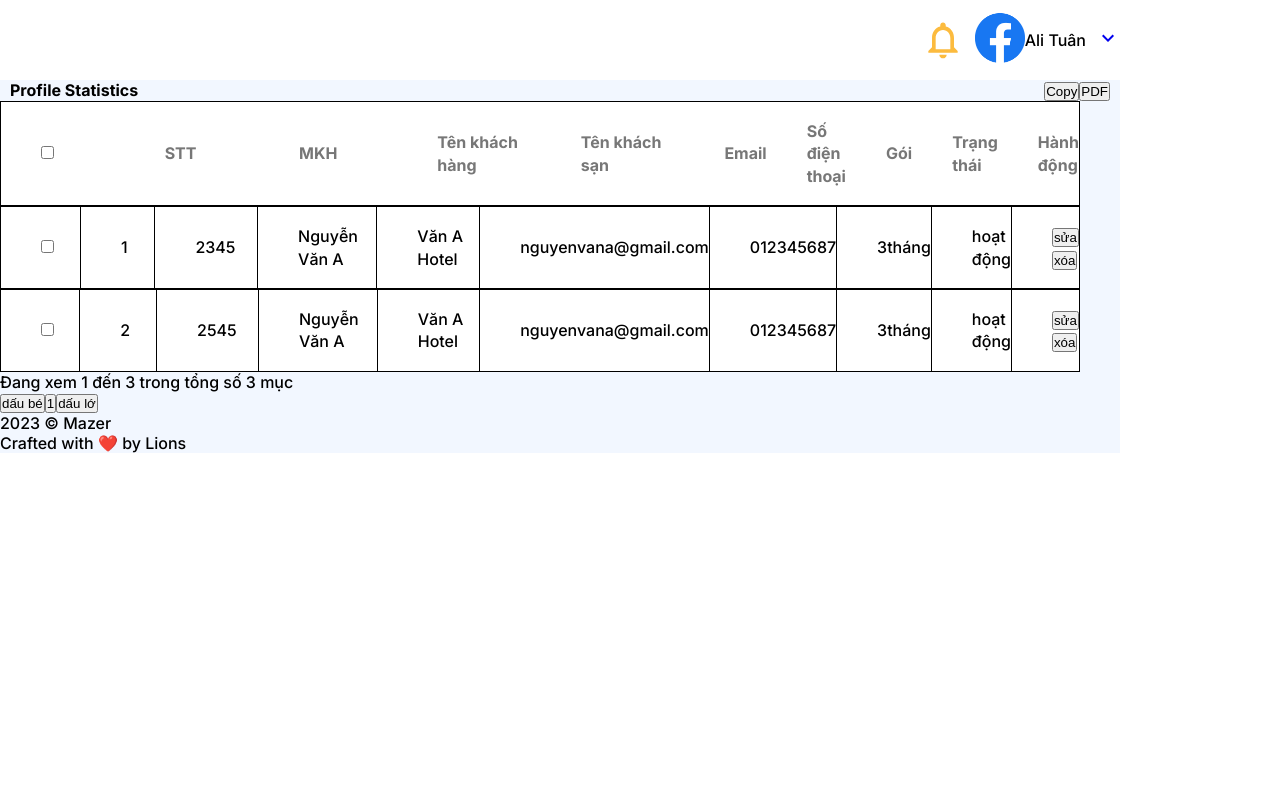
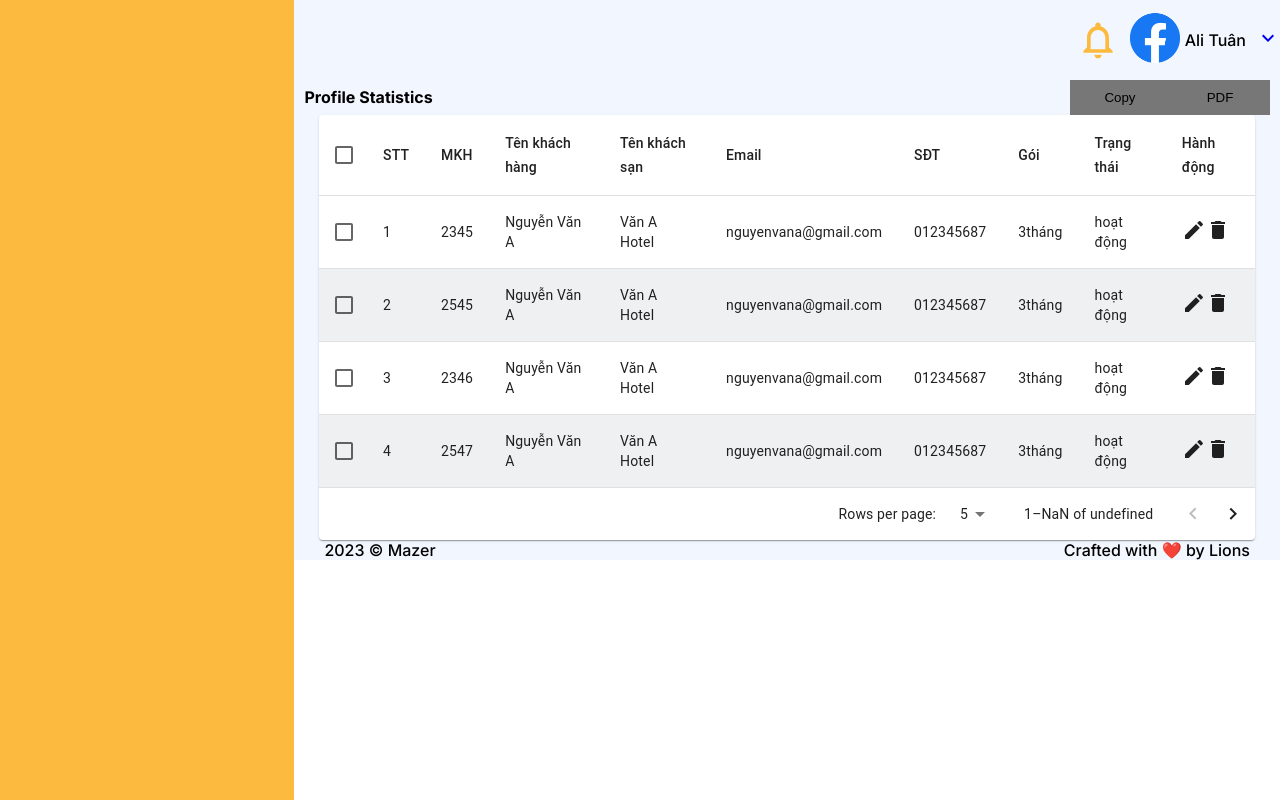
Before and after one commit to TaiNguyen00/lionscustomer, a React (Vite) app: page /manageClient in a window 1280 px wide. Built offline with nearby package versions, Linux system fonts and the light colour scheme.

Commit message:
Trang thanh toán thành công, admin quản lý khách hàng, component room

```diff
--- a/src/pages/Invoice/index.jsx
+++ b/src/pages/Invoice/index.jsx
@@ -66,14 +66,14 @@ const Invoice = () => {
 
       <table className={clsx(styles.table)}>
         <tr className={clsx(styles.tr)}>
-          <td>Gói</td>
-          <td>Số tiền</td>
+          <td className={clsx(styles.td)}>Gói</td>
+          <td className={clsx(styles.td)}>Số tiền</td>
 
 
         </tr>
         <tr>
-          <td>VIP</td>
-          <td>{formatNumber()}</td>
+          <td className={clsx(styles.td)}>VIP</td>
+          <td className={clsx(styles.td)}>{formatNumber()}</td>
 
 
         </tr>
--- a/src/pages/Invoice/invoice.module.scss
+++ b/src/pages/Invoice/invoice.module.scss
@@ -50,10 +50,9 @@ $bluecolor: #195B97;
 
 
 .table,
-tr,
-td {
+.tr,
+.td {
     margin: 0 auto;
-    border: 1px solid black;
     border-collapse: collapse;
     width: 90%;
 
@@ -71,6 +70,7 @@ td {
     padding: 10px;
     text-align: center;
     width: 33.33%;
+    border: 1px solid black;
 }
 
 .table>.tr {
--- a/src/pages/ManageClient/index.jsx
+++ b/src/pages/ManageClient/index.jsx
@@ -2,8 +2,56 @@ import { clsx } from 'clsx';
 import styles from './manageClient.module.scss'
 import NotificationsNoneIcon from '@mui/icons-material/NotificationsNone';
 import KeyboardArrowDownIcon from '@mui/icons-material/KeyboardArrowDown';
+import EditIcon from '@mui/icons-material/Edit';
+import DeleteIcon from '@mui/icons-material/Delete';
 import avt from '~/assets/images/1.png'
+import { Checkbox, Paper, Table, TableBody, TableCell, TableContainer, TableHead, TablePagination, TableRow } from '@mui/material';
+import { useState } from 'react';
 const ManageClient = () => {
+    const handleChangePage = (event, newspage) => {
+        changePage(newspage)
+    }
+
+    const handleRowsPerPage = (event) => {
+        changeRowperpage(+event.target.value)
+        changePage(0);
+    }
+    const [page, changePage] = useState(0);
+    const [rowperpage, changeRowperpage] = useState(5);
+    const columns = [
+        {
+            id: '1',
+            name: 'STT',
+        }, {
+            id: '2',
+            name: 'MKH',
+        }, {
+            id: '3',
+            name: 'Tên khách hàng',
+        },
+        {
+            id: '4',
+            name: 'Tên khách sạn',
+        }, {
+            id: '5',
+            name: 'Email',
+        }
+        , {
+            id: '6',
+            name: 'SĐT',
+        },
+        {
+            id: '7',
+            name: 'Gói',
+        }, {
+            id: '8',
+            name: 'Trạng thái'
+        }
+        , {
+            id: '9',
+            name: 'Hành động'
+        }
+    ]
     const clients = [
         {
             stt: 1,
@@ -24,10 +72,35 @@ const ManageClient = () => {
             phoneNumber: "012345687",
             package: '3tháng',
             status: 'hoạt động',
-        }
+        },
+        {
+            stt: 3,
+            mkh: 2346,
+            name: "Nguyễn Văn A",
+            nameHotel: "Văn A Hotel",
+            email: "nguyenvana@gmail.com",
+            phoneNumber: "012345687",
+            package: '3tháng',
+            status: 'hoạt động',
+        },
+        {
+            stt: 4,
+            mkh: 2547,
+            name: "Nguyễn Văn A",
+            nameHotel: "Văn A Hotel",
+            email: "nguyenvana@gmail.com",
+            phoneNumber: "012345687",
+            package: '3tháng',
+            status: 'hoạt động',
+        },
+
     ]
     return (
         <div className={clsx(styles.container)}>
+            <nav>
+
+            </nav>
+            <aside>
                 <header>
                     <div className={clsx(styles.alert)}>
                         <NotificationsNoneIcon className={clsx(styles.iconStyles)} />
@@ -53,55 +126,74 @@ const ManageClient = () => {
                             <button>PDF</button>
                         </div>
                     </div>
-                <div className={clsx(styles.data)}>
-                    <table className={clsx(styles.tableHead)}>
-                        <tr>
-                            <th><input type="checkbox" /></th>
-                            <th>STT</th>
-                            <th>MKH</th>
-                            <th>Tên khách hàng</th>
-                            <th>Tên khách sạn</th>
-                            <th>Email</th>
-                            <th>Số điện thoại</th>
-                            <th>Gói</th>
-                            <th>Trạng thái</th>
-                            <th>Hành động</th>
-                        </tr>
-                    </table>
-                    <div id="loading">
+
+                    <Paper className={clsx(styles.paper)}>
+                        <TableContainer>
+                            <Table>
+                                <TableHead>
+                                    <TableRow>
+                                        <TableCell padding="checkbox">
+                                            <Checkbox />
+                                        </TableCell>
+                                        {
+                                            columns.map((column) => {
+                                                return (
+                                                    <TableCell key={column.id}>{column.name}</TableCell>
+                                                )
+                                            })
+                                        }
+                                    </TableRow>
+                                </TableHead>
+                                <TableBody>
                                     {
                                         clients.map((user) => {
                                             return (
-                                    <table className={clsx(styles.tableBody)} key={user.mkh}>
-                                        <tr>
-                                            <td><input type="checkbox" /></td>
-                                            <td>{user.stt}</td>
-                                            <td>{user.mkh}</td>
-                                            <td>{user.name}</td>
-                                            <td>{user.nameHotel}</td>
-                                            <td>{user.email}</td>
-                                            <td>{user.phoneNumber}</td>
-                                            <td>{user.package}</td>
-                                            <td>{user.status}</td>
-                                            <td>
-                                                <button>sửa</button>
-                                                <button>xóa</button>
-                                            </td>
-                                        </tr>
-                                    </table>
-                                );
+                                                <TableRow key={user.mkh} className={clsx(styles.tr)}>
+                                                    <TableCell padding="checkbox" >
+                                                        <Checkbox />
+                                                    </TableCell>
+                                                    <TableCell>{user.stt}</TableCell>
+                                                    <TableCell>{user.mkh}</TableCell>
+                                                    <TableCell>{user.name}</TableCell>
+                                                    <TableCell>{user.nameHotel}</TableCell>
+                                                    <TableCell>{user.email}</TableCell>
+                                                    <TableCell>{user.phoneNumber}</TableCell>
+                                                    <TableCell>{user.package}</TableCell>
+                                                    <TableCell>{user.status}</TableCell>
+                                                    <TableCell >
+                                                        <EditIcon />
+                                                        <DeleteIcon />
+                                                    </TableCell>
+                                                </TableRow>
+                                            )
                                         })
                                     }
-                    </div>
+                                </TableBody>
+                            </Table>
+                        </TableContainer>
+                        <TablePagination
+                            rowsPerPageOptions={[5, 10, 15]}
+                            rowsPerPage={rowperpage}
+                            page={page}
+                            count={clients.lenght}
+                            component="div"
+                            onPageChange={handleChangePage}
+                            onRowsPerPageChange={handleRowsPerPage}
+                        >
 
-                    <p>Đang xem 1 đến 3 trong tổng số 3 mục</p>
+                        </TablePagination>
+                        {/* <p>Đang xem 1 đến 3 trong tổng số 3 mục</p>
                         <button>dấu bé</button>
-                    <button>1</button>
-                    <button>dấu lớ<nav></nav></button>
-                </div>
+                        <p>1</p>
+                        <button>dấu lớn<nav></nav></button> */}
+                    </Paper>
+
+                    <div className={clsx(styles.footer)}>
                         <p>2023 © Mazer</p>
                         <p>Crafted with ❤️ by Lions</p>
                     </div>
+                </div>
+            </aside>
         </div>
     )
 }
--- a/src/pages/ManageClient/manageClient.module.scss
+++ b/src/pages/ManageClient/manageClient.module.scss
@@ -5,21 +5,54 @@ $color-b: #000000;
 $color: #FCBB3E;
 
 .container {
-    width: 1120px;
+    @include pc {
+        width: 100%;
         height: 100vh;
+        display: flex;
+
+    }
+}
+
+nav {
+    display: none;
+
+    @include pc {
+        display: block;
+        width: 23%;
+        background-color: $color;
+    }
+}
+
+aside {
+    width: 100%;
+
+    @include pc {
+        width: 77%;
+        height: 100vh;
+    }
 }
 
 header {
     width: 100%;
+    height: 70px;
+    background-color: #F2F7FF;
+
+    @include pc {
+        width: 100%;
         height: 80px;
         display: flex;
         justify-content: end;
+    }
 
     .alert {
+        display: none;
+
+        @include pc {
             display: flex;
             justify-content: center;
             align-items: center;
             margin-right: 10px;
+        }
 
         .iconStyles {
             color: $color;
@@ -30,15 +63,21 @@ header {
     }
 
     .user {
+        display: none;
+
+        @include pc {
+
             display: flex;
             justify-content: center;
             align-items: center;
+        }
 
         .image img {
             width: 50px;
         }
 
         .name p {
+            margin-left: 5px;
             color: black;
             line-height: 80px;
         }
@@ -54,40 +93,49 @@ header {
     background-color: $bg;
 
     .row {
+        display: none;
+
+        @include pc {
             display: flex;
             justify-content: space-between;
             margin: 0 10px;
         }
 
-    .data {
-        width: 1080px;
-
-        .tableHead {
-            color: $color-h;
-            background-color: #FFFFFF;
+        h4 {
+            line-height: 35px;
+        }
     }
 
-        .tableHead,
-        .tableBody {
-            border-collapse: collapse;
-            width: 100%;
+    .printf {
+        button {
+            width: 100px;
+            height: 35px;
+            background-color: $color-h;
+            border: none;
+        }
     }
 
-        .tableHead th,
-        .tableBody td {
-            text-align: left;
-            width: 20%;
-            padding: 18px 0 18px 40px;
+    .paper {
 
-            line-height: 1.4;
+        width: 90%;
+        margin: 0 auto;
+
+        @include pc {
+            width: 95%;
+            max-height: 800px;
+            margin: 0 auto;
+            text-align: center;
         }
-
-        .tableBody,
-        .tableBody tr {
-            background-color: #fff;
     }
 
 
+    .tr:nth-child(2n + 2) {
+        background-color: rgba(96, 112, 128, 0.1);
     }
 
+    .footer {
+        display: flex;
+        justify-content: space-between;
+        margin: 0 30px;
     }
+}
--- a/src/pages/Payment/payment.module.scss
+++ b/src/pages/Payment/payment.module.scss
@@ -174,20 +174,19 @@ input[type="button"] {
 }
 
 
-.detail>.table,
-tr,
-td {
+.table,
+.tr {
     margin: 0 auto;
-    border: 1px solid black;
     border-collapse: collapse;
     width: 100%;
 }
 
 
-table>tr>td {
+.table>tr>td {
     padding: 10px;
     text-align: center;
-    width: 33.33%;
+    width: 33.3%;
+    border: 1px solid black;
 }
 
 table>.tr {
```
Also changed, not shown: src/pages/Payment/index.jsx (+6 -6 lines). Lines whose indentation alone changed are shown as unchanged.
